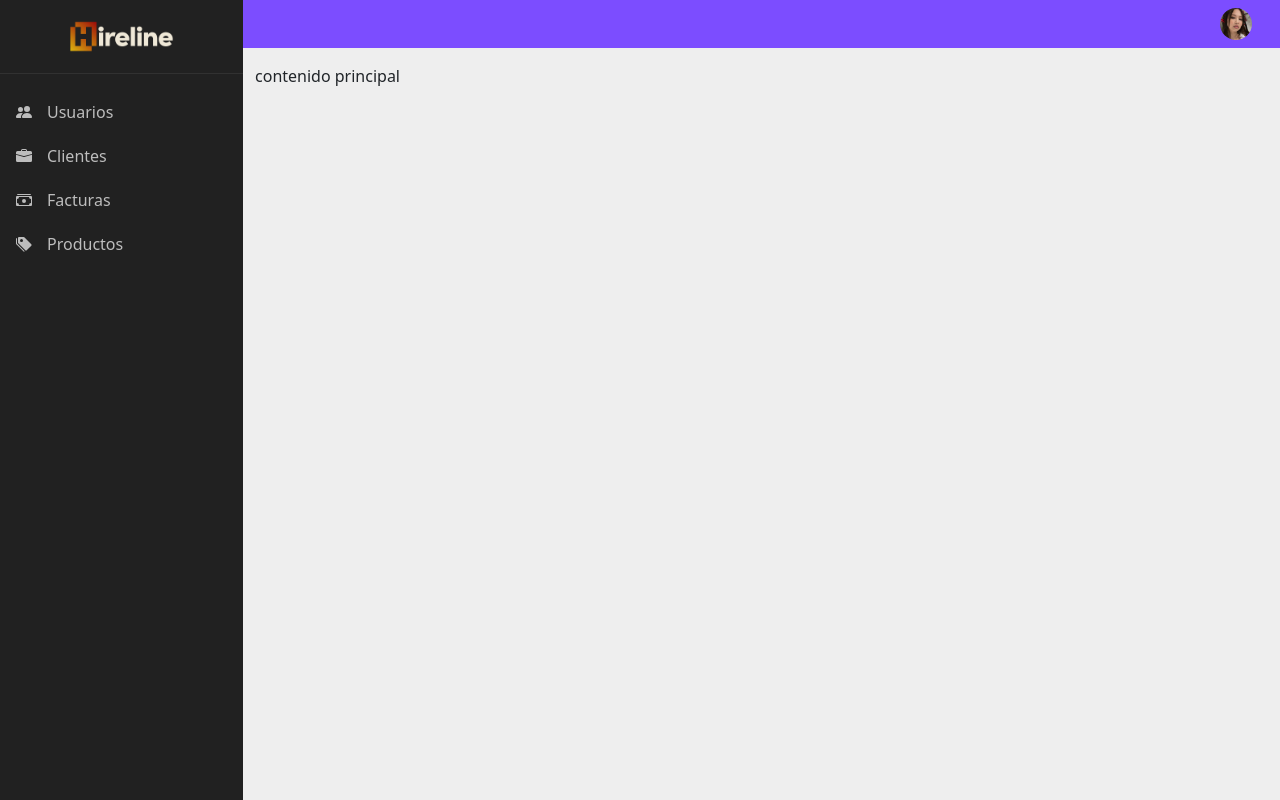
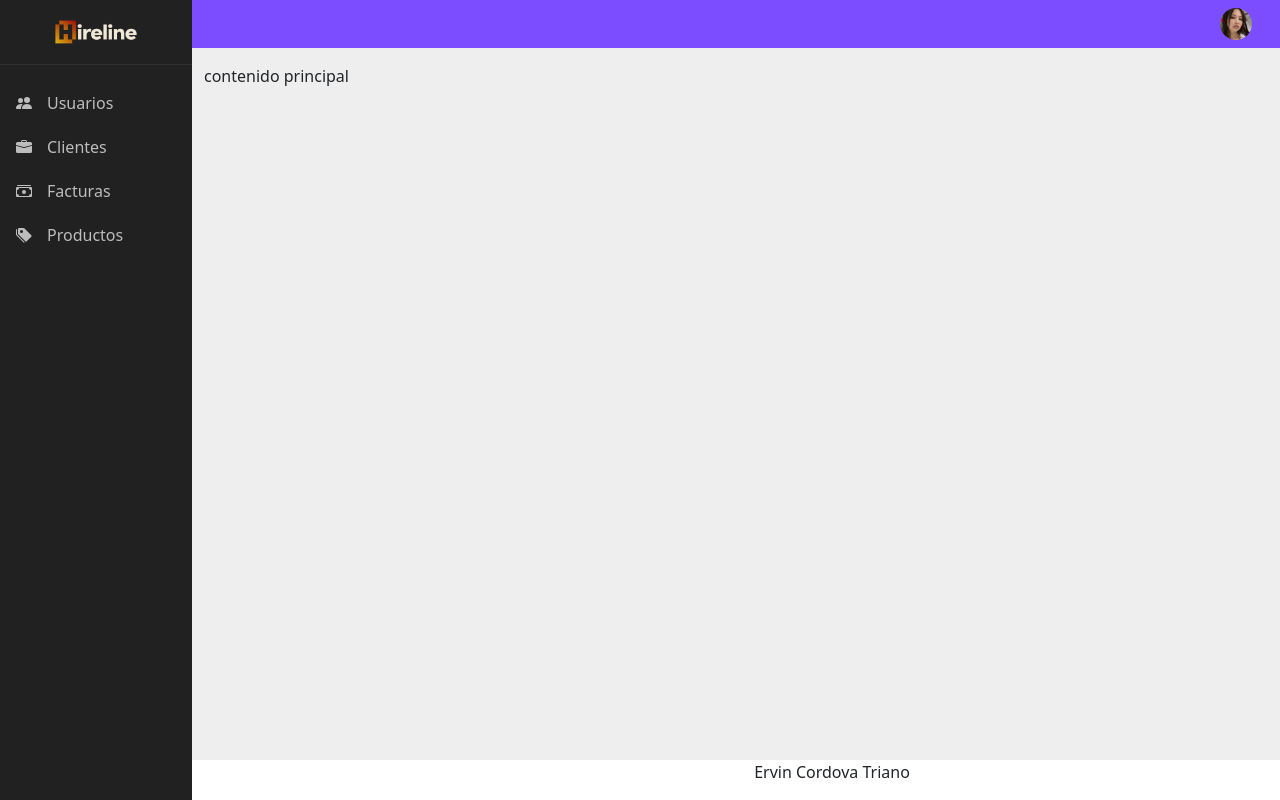
Before and after one commit to ervin-evans/ClientesApp-Angular, an Angular app: page / in a window 1280 px wide. Built offline with nearby package versions, Linux system fonts and the light colour scheme.

Commit message:
Creacion y diseño de footer

```diff
--- a/src/app/app.component.css
+++ b/src/app/app.component.css
@@ -3,6 +3,51 @@
   display: flex;
 }
 main {
-  width: 100%;
+  width: 85%;
+  position: relative;
   background-color: #eeeeee;
 }
+#sidebar {
+  width: 15%;
+}
+
+main #footer {
+  background-color: #fff;
+}
+
+/*=====================================================================
+MEDIA QUERIES
+========================================================================*/
+@media only screen and ((min-width: 600px) and (max-width: 768px)) {
+  main {
+    width: 75%;
+  }
+  #sidebar {
+    width: 25%;
+  }
+}
+
+@media only screen and ((min-width: 769px) and (max-width: 992px)) {
+  main {
+    width: 75%;
+  }
+  #sidebar {
+    width: 25%;
+  }
+}
+@media only screen and (min-width: 993px) {
+  main {
+    width: 80%;
+  }
+  #sidebar {
+    width: 20%;
+  }
+}
+@media only screen and (min-width: 1200px) {
+  main {
+    width: 85%;
+  }
+  #sidebar {
+    width: 15%;
+  }
+}
--- a/src/app/app.component.html
+++ b/src/app/app.component.html
@@ -1,9 +1,13 @@
 <div class="container-fluid p-0">
   <div class="container-layout">
-    <app-sidebar></app-sidebar>
+    <app-sidebar id="sidebar"></app-sidebar>
     <main class="main-content">
       <app-navbar></app-navbar>
       <div class="container">contenido principal</div>
+      <app-footer
+        class="position-fixed bottom-0 left-0 w-100"
+        id="footer"
+      ></app-footer>
     </main>
   </div>
 </div>
--- /dev/null
+++ b/src/app/shared/footer/footer.component.html
@@ -0,0 +1,3 @@
+<footer class="text-center">
+  <p>Ervin Cordova Triano</p>
+</footer>
--- a/src/app/shared/shared.module.ts
+++ b/src/app/shared/shared.module.ts
@@ -2,10 +2,11 @@ import { NgModule } from '@angular/core';
 import { CommonModule } from '@angular/common';
 import { NavbarComponent } from './navbar/navbar.component';
 import { SidebarComponent } from './sidebar/sidebar.component';
+import { FooterComponent } from './footer/footer.component';
 
 @NgModule({
-  declarations: [NavbarComponent, SidebarComponent],
+  declarations: [NavbarComponent, SidebarComponent, FooterComponent],
   imports: [CommonModule],
-  exports: [NavbarComponent, SidebarComponent],
+  exports: [NavbarComponent, SidebarComponent, FooterComponent],
 })
 export class SharedModule {}
--- a/src/app/shared/sidebar/sidebar.component.css
+++ b/src/app/shared/sidebar/sidebar.component.css
@@ -1,7 +1,6 @@
 aside {
   background-color: #212121;
   height: 100%;
-  max-width: 300px;
 }
 .hr-logo {
   color: #616161;
```
Also changed, not shown: src/app/shared/footer/footer.component.ts (added, +10 -0 lines), src/app/shared/footer/footer.component.css (added).
